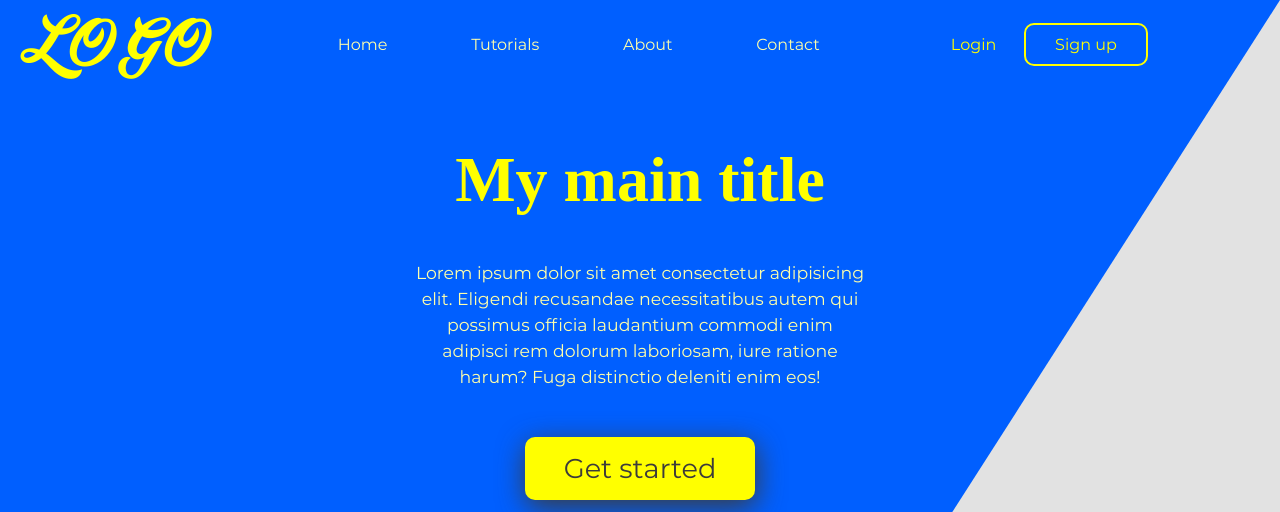
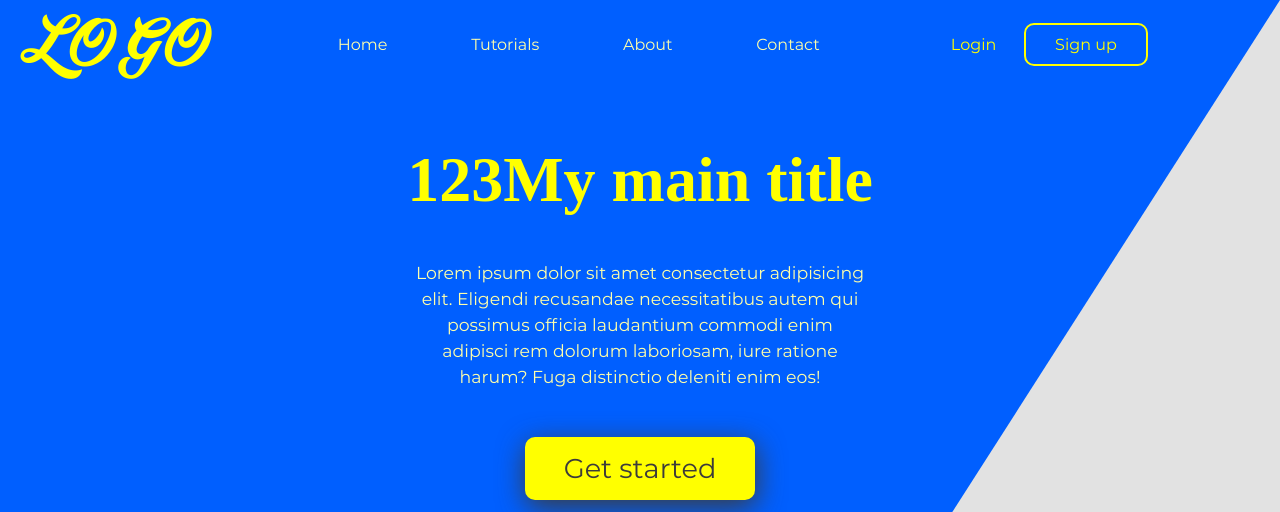
Before and after one commit to dimosmak/jenkins-app, a plain HTML site: page landing-page-master/index.html in a window 1280 px wide. Shown: the top 512 px of the page. Drawn offline with Linux system fonts and the light colour scheme.

Commit message:
virsen_7

```diff
--- a/landing-page-master/index.html
+++ b/landing-page-master/index.html
@@ -33,7 +33,7 @@
 
         <div id="main-content">
                <div id="big-title">
-                 <h1>My main title</h1>
+                 <h1>123My main title</h1>
 
                </div>
                <div id="desc">
```
